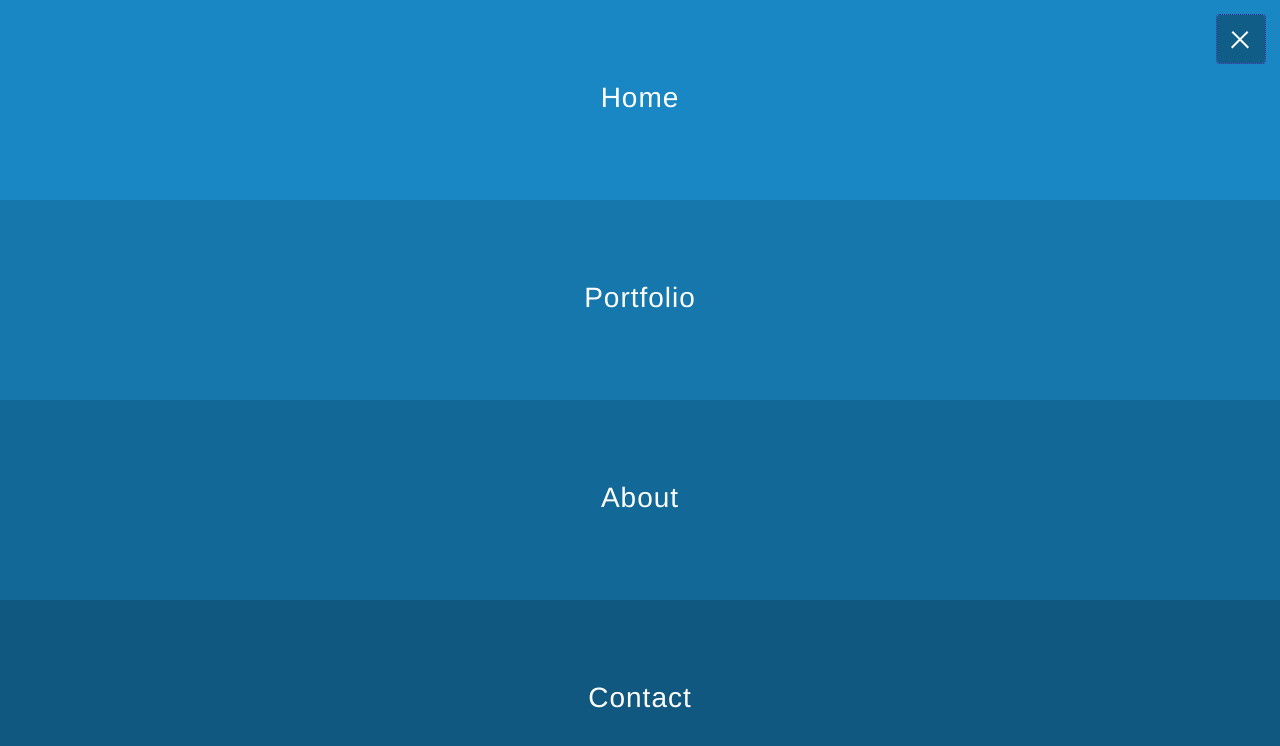
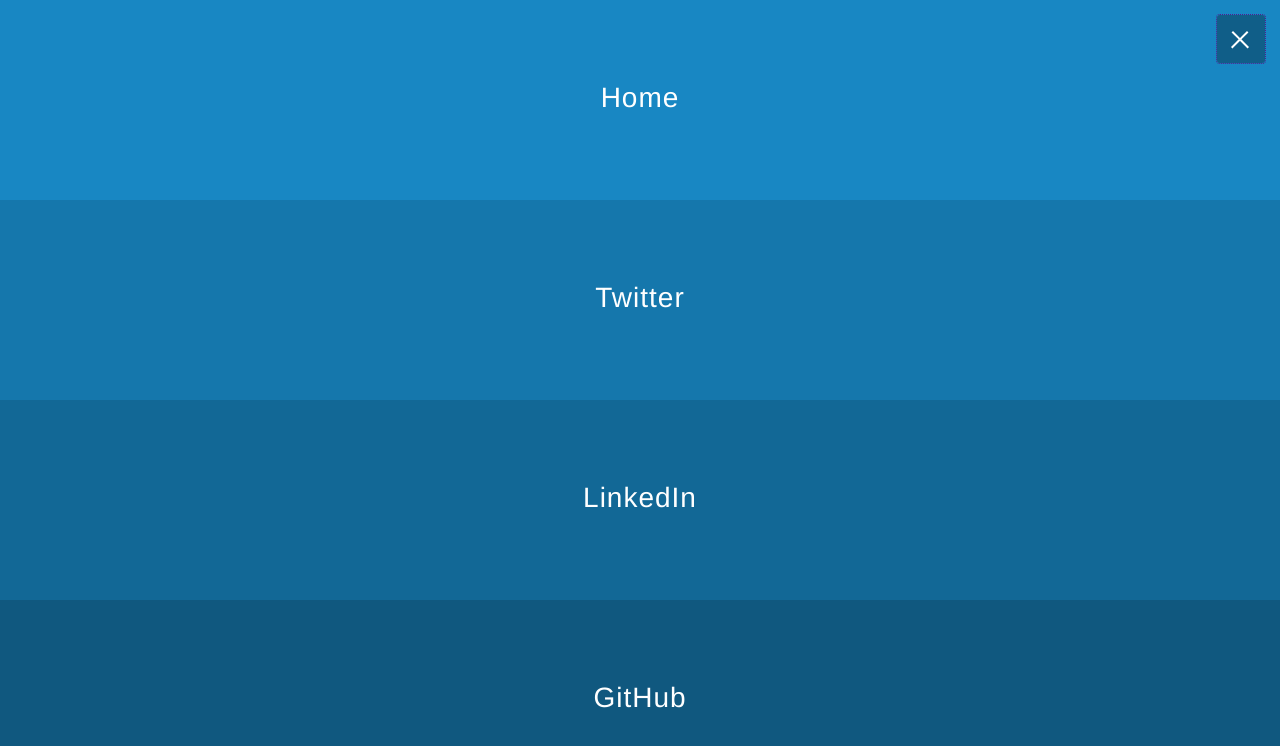
Before and after one commit to lobo1wolf/lobo.github.io, a plain HTML site: page index.html in a window 1280 px wide. Both pictures are taken after a click on the link 1241 px from the left and 39 px from the top of the page. Drawn offline with nearby package versions, Linux system fonts and the light colour scheme; files that its build step writes are made by us from their sources.

Commit message:
Update index.html

```diff
--- a/index.html
+++ b/index.html
@@ -23,9 +23,9 @@
   <nav id="navigation">
   	<ul>
   		<li class="animated"><a href="" data-section="Home"></a></li>
-  		<li class="animated"><a href="" data-section="Portfolio"></a></li>
-  		<li class="animated"><a href="" data-section="About"></a></li>
-  		<li class="animated"><a href="" data-section="Contact"></a></li>
+  		<li class="animated"><a href="https://twitter.com/daniw0lf" data-section="Twitter"></a></li>
+  		<li class="animated"><a href="https://www.linkedin.com/in/dlobo/en" data-section="LinkedIn"></a></li>
+  		<li class="animated"><a href="https://github.com/daniel-lobo" data-section="GitHub"></a></li>
   	</ul>
   </nav>
 
```
